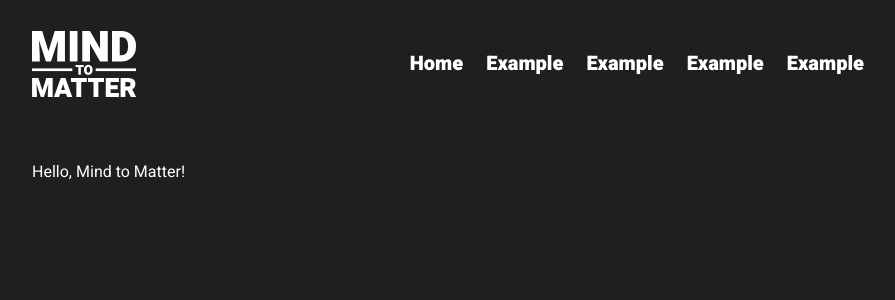
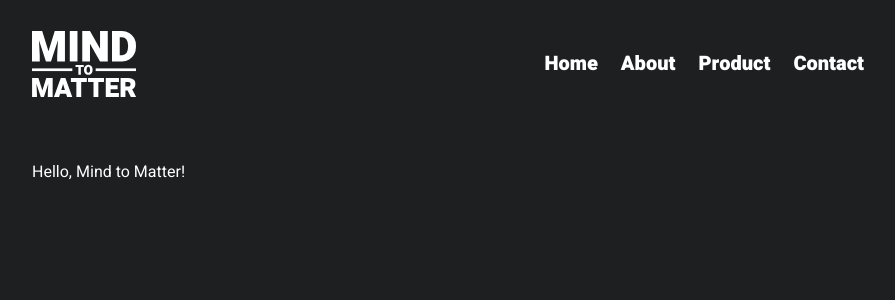
Before and after one commit to georgemblack/mind-to-matter, a Jekyll site: the page built from index.md, in a window 1280 px wide. Shown: the top 300 px of the page, without its empty margins (192-1087 px from the left). Built offline with Jekyll 4.4.1, drawn with Linux system fonts in a browser that asks for light colours.

Commit message:
Add primary pages

```diff
--- a/_data/navigation.yml
+++ b/_data/navigation.yml
@@ -2,15 +2,12 @@ pages:
 - title: Home
   url: /
   new_window: false
-- title: Example
-  url: #
+- title: About
+  url: /about
   new_window: false
-- title: Example
-  url: #
+- title: Product
+  url: /product
   new_window: false
-- title: Example
-  url: #
+- title: Contact
+  url: /contact
   new_window: false
-- title: Example
-  url: #
-  new_window: false
```
Also changed, not shown: about.md (added, +7 -0 lines), contact.md (added, +7 -0 lines), product.md (added, +7 -0 lines).
